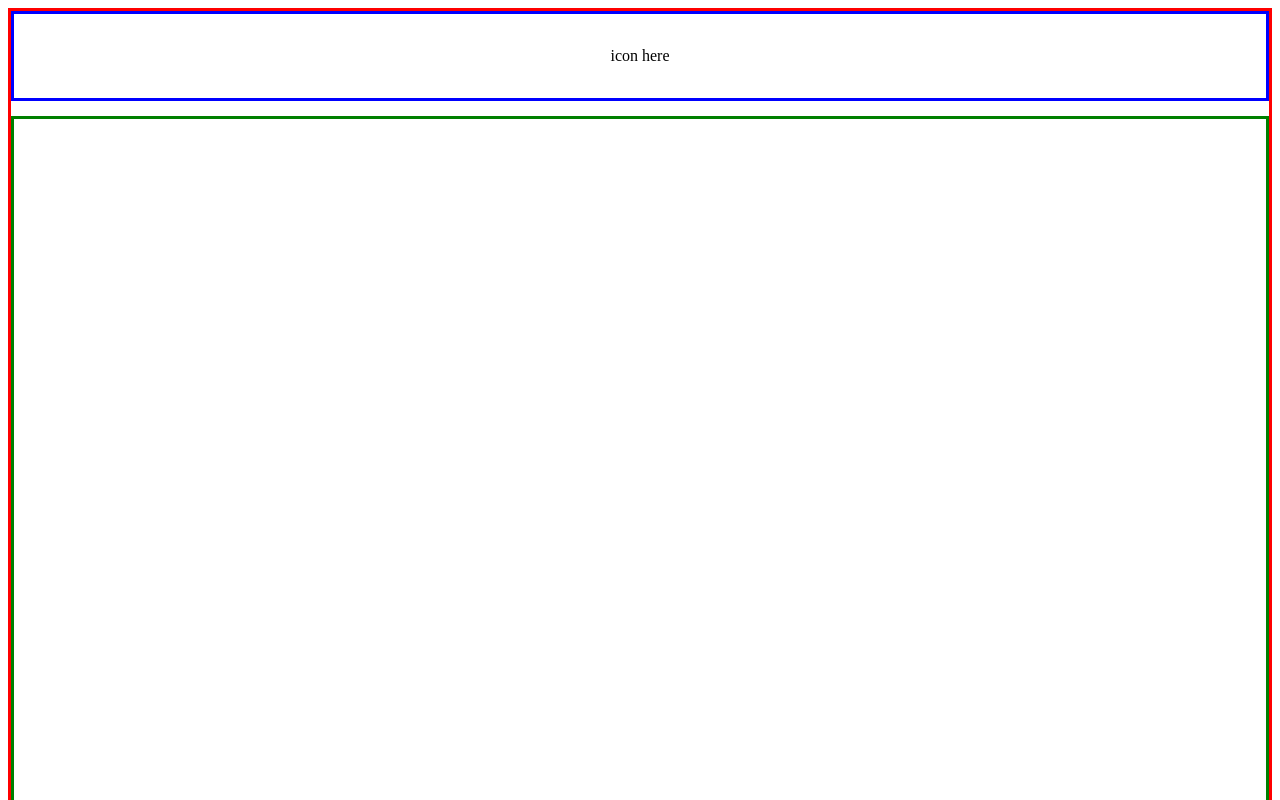
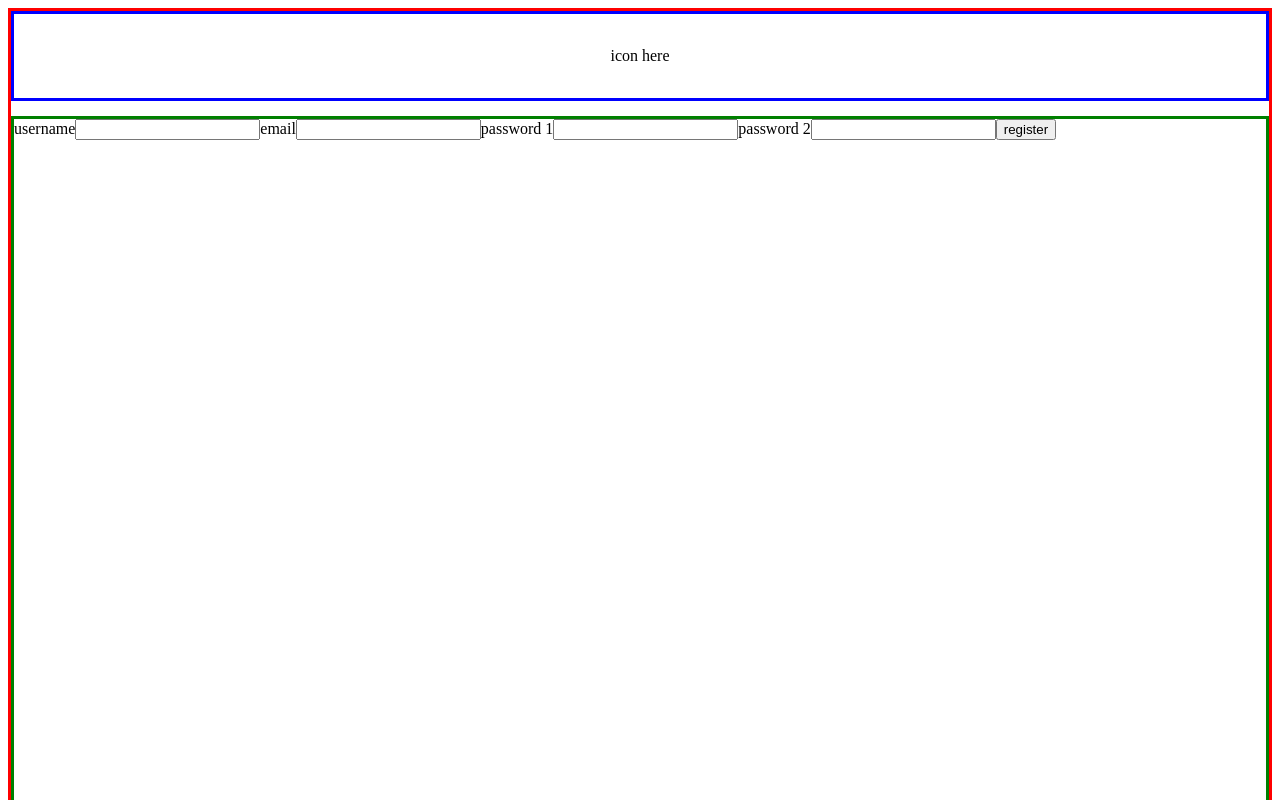
Before and after one commit to mrpiggy97/bloggit_frontend, a Vue app: page /auth/1 in a window 1280 px wide. Shown: the top 800 px of the page. Built offline with nearby package versions, Linux system fonts and the light colour scheme.

Commit message:
fixed and simplified render of components

```diff
--- a/src/views/Authentication.vue
+++ b/src/views/Authentication.vue
@@ -1,7 +1,7 @@
 <template>
   <div id="authentication">
       <login-form v-if="login"></login-form>
-      <register-form v-else-if="register"></register-form>
+      <register-form v-else></register-form>
   </div>
 </template>
 
@@ -16,11 +16,9 @@ export default {
         RegisterForm
     },
 
-    data(){
-        return{
-            //action should only be login or register
-            register: this.$route.params.action == 'register',
-            login: this.$route.params.action == 'login'
+    computed:{
+        login(){
+            return this.$route.params.action == 'login'
         }
     }
 }
```
